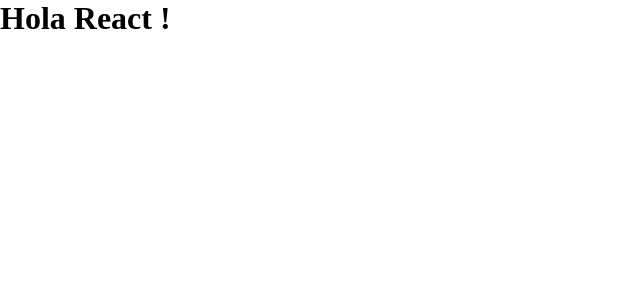
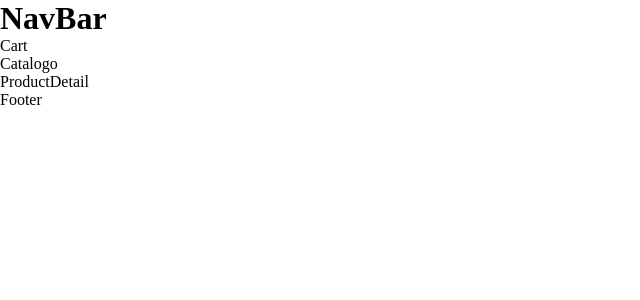
Before and after one commit to nahuel-fiocco/React, a React (Vite) app in the folder nahuel/: page / in a window 1280 px wide. Shown: the top 300 px of the page, without its empty margins (0-640 px from the left). Built offline with nearby package versions, Linux system fonts and the light colour scheme.

Commit message:
creacion de componentes

```diff
--- a/nahuel/src/App.css
+++ /dev/null
@@ -1,5 +0,0 @@
-*{
-    border: 0;
-    margin: 0;
-    padding: 0;
-  }
--- a/nahuel/src/App.jsx
+++ /dev/null
@@ -1,11 +0,0 @@
-import './App.css';
-
-const App = () => {
-  return (
-    <div>
-      <h1>Hola React !</h1>
-    </div>
-  );
-};
-
-export default App;
--- /dev/null
+++ b/nahuel/src/components/Cart.jsx
@@ -0,0 +1,11 @@
+import React from 'react';
+
+function Cart() {
+
+    return (
+        <div>Cart</div>
+    );
+
+};
+
+export default Cart;
--- /dev/null
+++ b/nahuel/src/components/Catalogo.jsx
@@ -0,0 +1,13 @@
+import React from 'react'
+import ProductDetail from './ProductDetail'
+
+function Catalogo() {
+  return (
+    <div>
+        Catalogo
+        <ProductDetail />
+    </div>
+  )
+}
+
+export default Catalogo
--- /dev/null
+++ b/nahuel/src/components/Footer.jsx
@@ -0,0 +1,9 @@
+import React from 'react'
+
+function Footer() {
+  return (
+    <div>Footer</div>
+  )
+}
+
+export default Footer
--- /dev/null
+++ b/nahuel/src/components/NavBar.jsx
@@ -0,0 +1,13 @@
+import React from 'react'
+import Cart from './Cart'
+
+function NavBar() {
+  return (
+    <div>
+        <h1>NavBar</h1>
+        <Cart />
+    </div>
+  )
+}
+
+export default NavBar
--- /dev/null
+++ b/nahuel/src/components/ProductDetail.jsx
@@ -0,0 +1,9 @@
+import React from 'react'
+
+function ProductDetail() {
+  return (
+    <div>ProductDetail</div>
+  )
+}
+
+export default ProductDetail
--- a/nahuel/src/main.jsx
+++ b/nahuel/src/main.jsx
@@ -1,10 +1,14 @@
 import React from 'react';
 import ReactDOM from 'react-dom/client';
-import App from './App.jsx';
 import './main.css';
+import NavBar from './components/NavBar';
+import Footer from './components/Footer';
+import Catalogo from './components/Catalogo';
 
 ReactDOM.createRoot(document.getElementById('root')).render(
   <React.StrictMode>
-    <App />
+    <NavBar />
+    <Catalogo />
+    <Footer />
   </React.StrictMode>
 );
```
